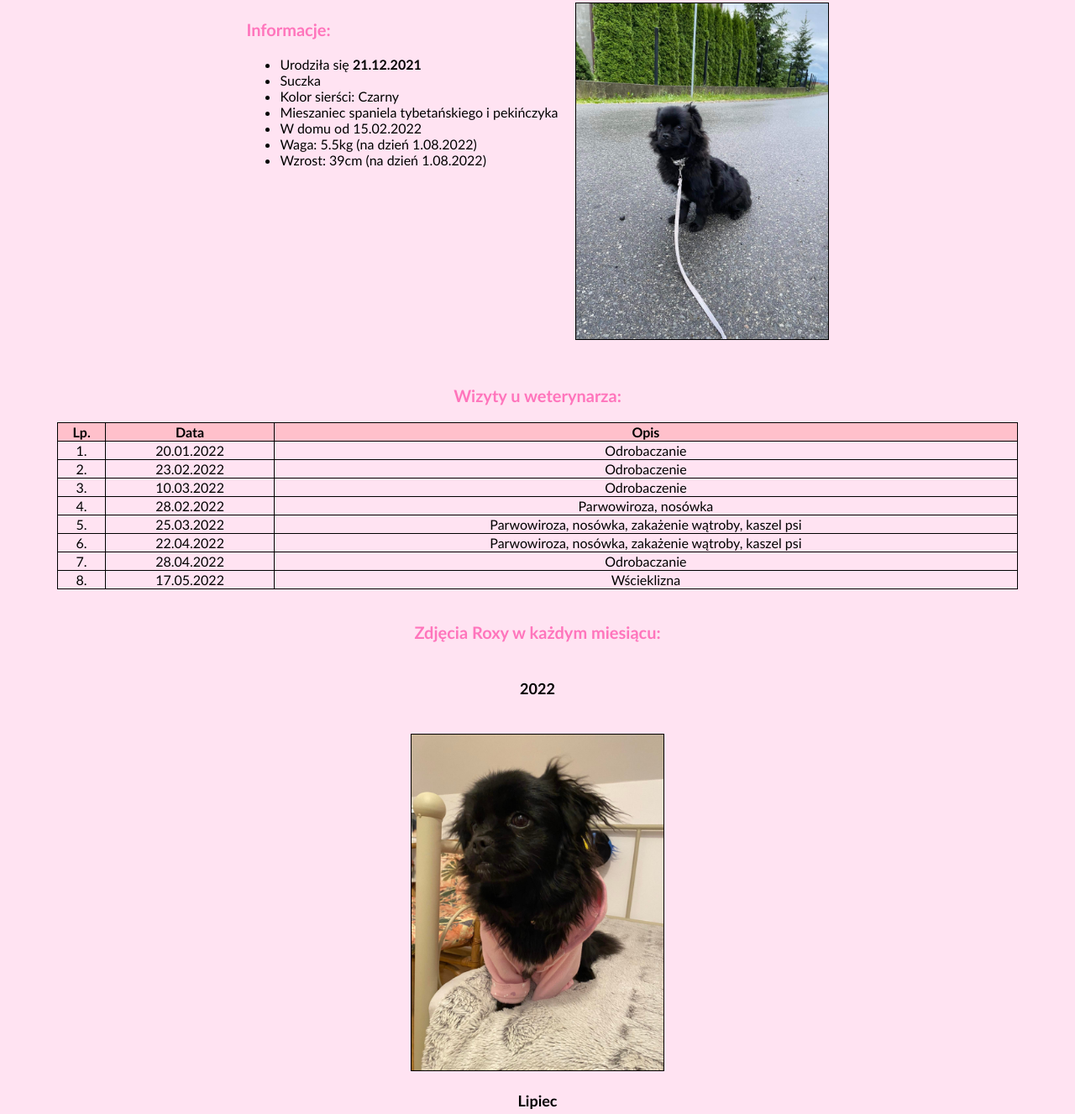
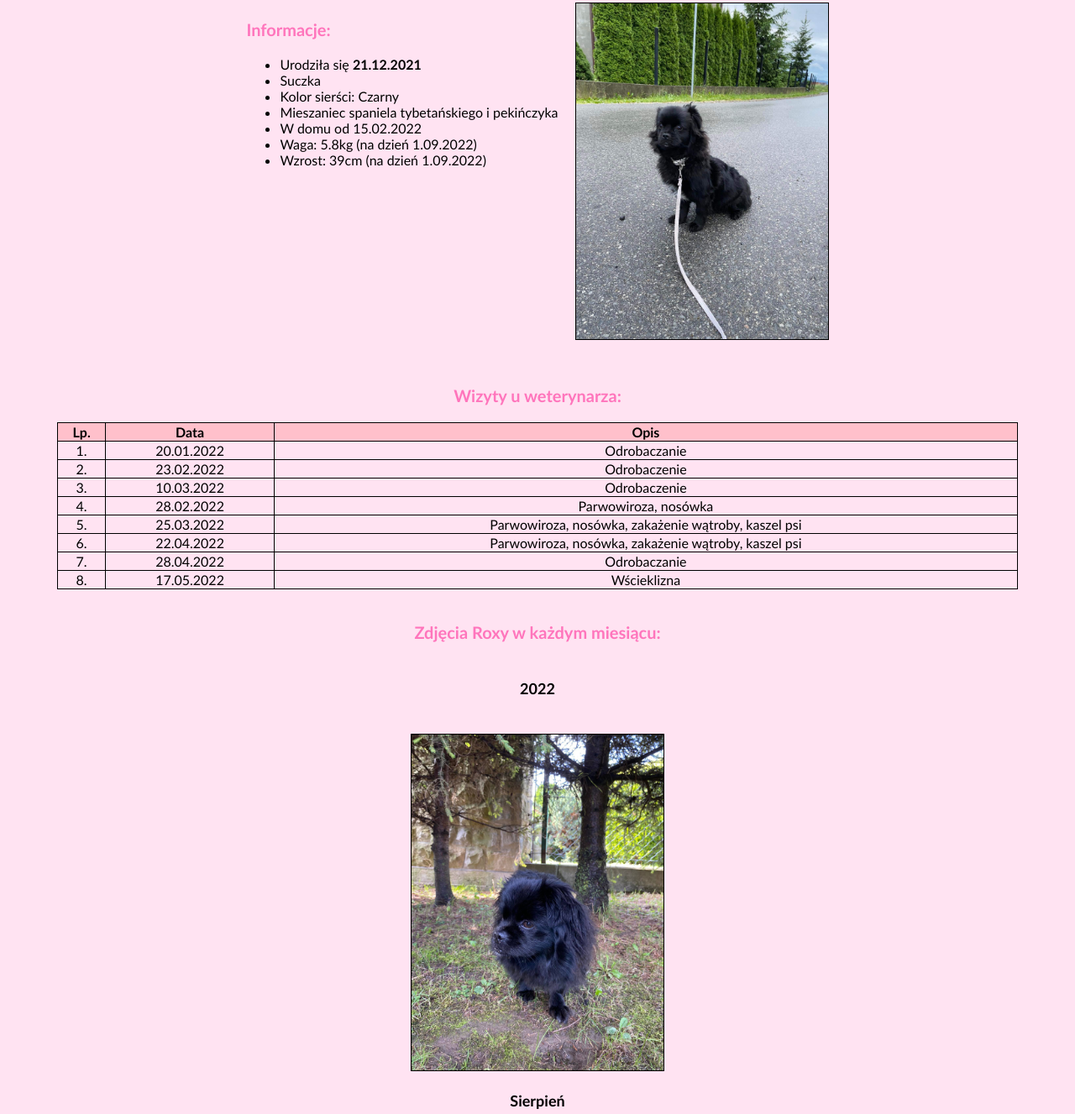
Before and after one commit to sylwia2k/roxy, a plain HTML site: page index.html in a window 1280 px wide. Shown: the part 173-1500 px from the top of the page at 84% size. Drawn offline with Linux system fonts and the light colour scheme.

Commit message:
index.html

```diff
--- a/index.html
+++ b/index.html
@@ -29,8 +29,8 @@
 	  <li>Kolor sierści: Czarny</li>
 	  <li>Mieszaniec spaniela tybetańskiego i pekińczyka</li>
 	  <li>W domu od 15.02.2022</li>
-	  <li>Waga: 5.5kg (na dzień 1.08.2022)</li>
-	  <li>Wzrost: 39cm (na dzień 1.08.2022)</li>
+	  <li>Waga: 5.8kg (na dzień 1.09.2022)</li>
+	  <li>Wzrost: 39cm (na dzień 1.09.2022)</li>
 	</ul>
 	</div>
 
@@ -100,6 +100,10 @@
 	<h4>2022</h4>
 	<br>
 
+		<img src="photos/8sierpien.jpg" alt="Sierpień" width="300" height="400">
+	<h4>Sierpień</h4>
+	<br>
+
 		<img src="photos/7lipiec.jpg" alt="Lipiec" width="300" height="400">
 	<h4>Lipiec</h4>
 	<br>
```
Also changed, not shown: photos/8sierpien.jpg (added).
